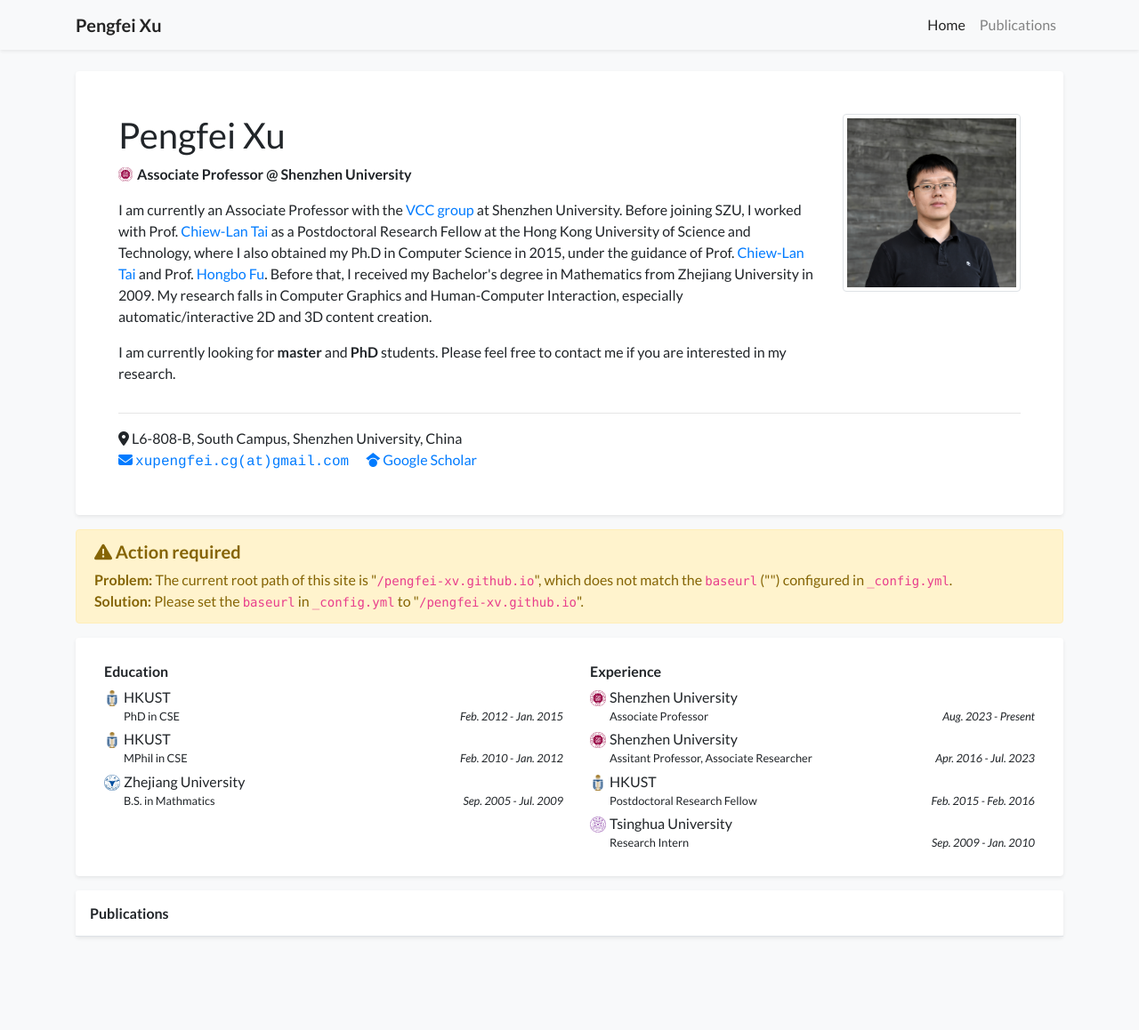
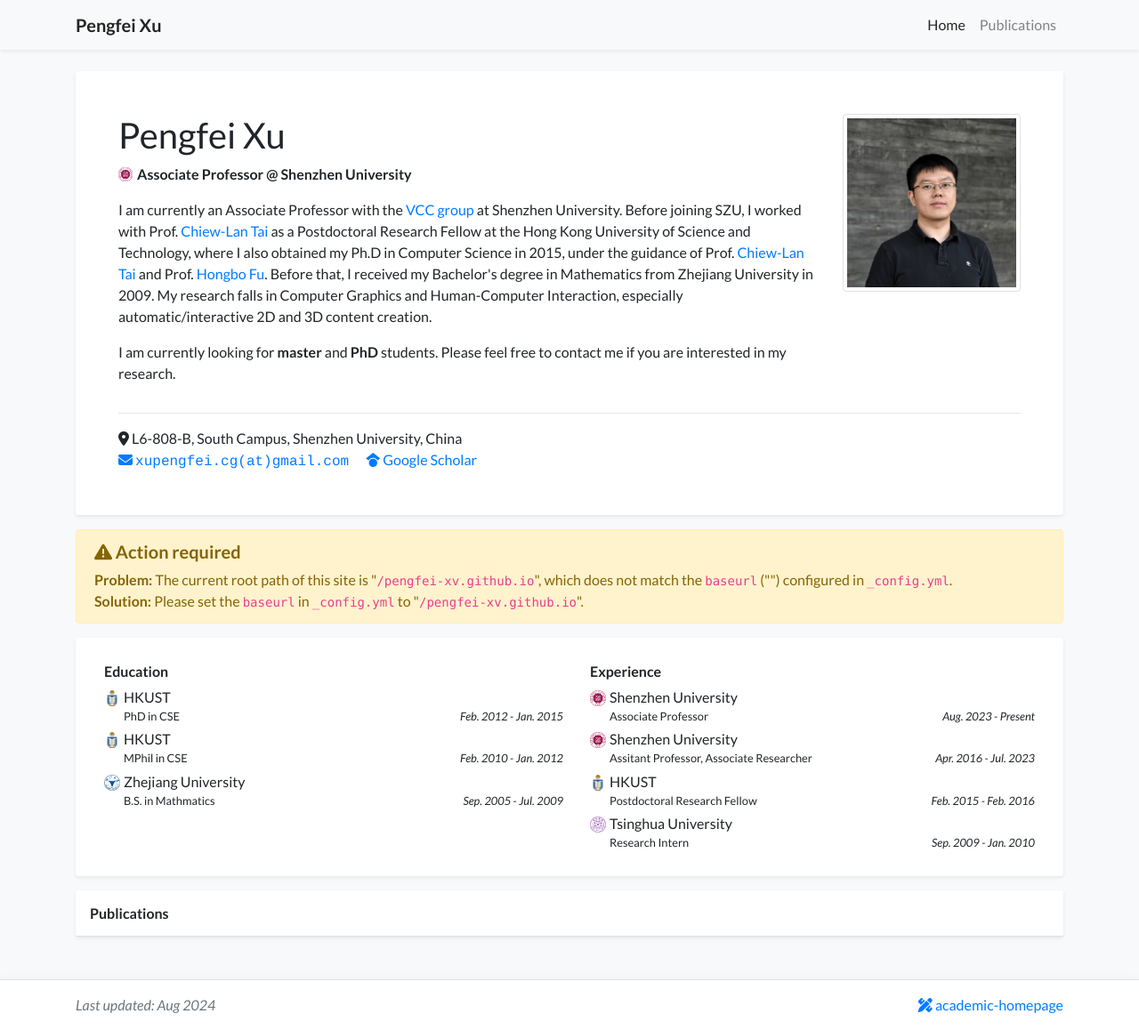
Before and after one commit to pengfei-xv/pengfei-xv.github.io, a Jekyll site: the page built from index.html, in a window 1280 px wide and 1158 px high. Shown: the whole window at 89% size. Built offline with Jekyll 4.4.1, drawn with Linux system fonts in a browser that asks for light colours; a style sheet for code colours, icons or effects is not loaded.

Commit message:
Update footer.html

```diff
--- a/_includes/footer.html
+++ b/_includes/footer.html
@@ -48,7 +48,7 @@
     </div>
 </footer> -->
 
-<!-- <footer class="footer border-top py-2 mt-5 bg-white shadow">
+<footer class="footer border-top py-2 mt-5 bg-white shadow">
     <div class="container">
         <div class="row my-2">
             <div class="col-md-4">
@@ -59,7 +59,7 @@
             <div class="col-md-8">
                 <div class="d-md-none">
                     <div class="text-muted small">
-                        <a href="https://github.com/luost26/academic-homepage" target="_blank"><i class="fas fa-pencil-ruler"></i> academic-homepage</a> designed by <i><a href="https://github.com/luost26" target="_blank">luost26</a></i>. <br />
+                        {{ site.data.display.footer_text }}
                     </div>
                 </div>
                 <div class="d-none d-md-block">
@@ -70,4 +70,4 @@
             </div>
         </div>
     </div>
-</footer> -->
+</footer>
```
